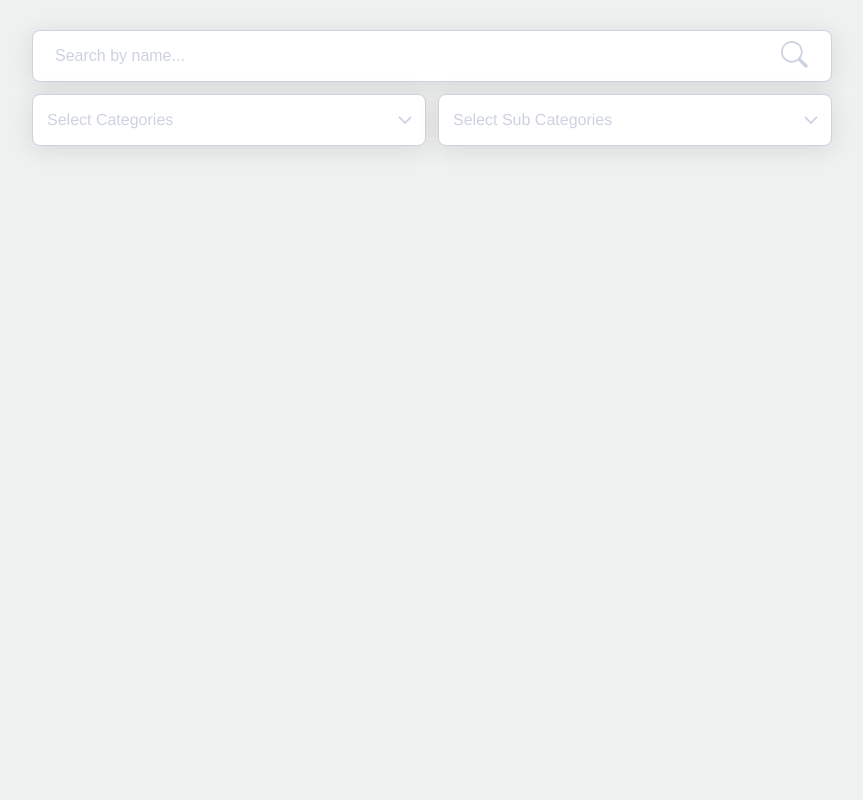
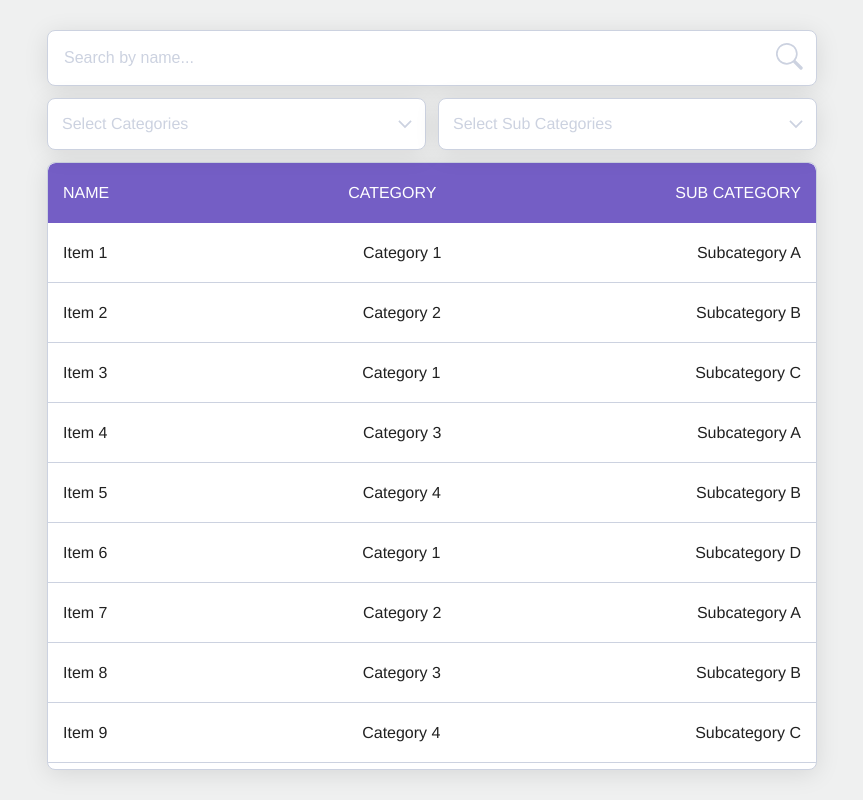
Before and after one commit to sarabadr19966/assettask-sarabadr, a React (Create React App) app: page / in a window 1280 px wide. Shown: the whole page, without its empty margins (208-1071 px from the left). Built offline with nearby package versions, Linux system fonts and the light colour scheme.

Commit message:
handle filter logic

```diff
--- a/src/List/components/ListCard/index.js
+++ b/src/List/components/ListCard/index.js
@@ -1,7 +1,7 @@
-import React from "react";
 import styles from "./styles.module.css";
 import NoDataIcon from "../../../assets/imgs/noDataIcon";
-function ListCard() {
+
+function ListCard({ items }) {
   return (
     <div className={styles.wrapper}>
       <div className={styles.listHeader}>
@@ -9,67 +9,22 @@ function ListCard() {
         <span>Category</span>
         <span>Sub Category</span>
       </div>
-      <div className={styles.listContent}>
-        {/* <div className={styles.listItem}>
-          <span>Name</span>
-          <span>Category</span>
-          <span>Sub Category</span>
+      {items?.length > 0 ? (
+        <div className={styles.listContent}>
+          {items.map((item) => (
+            <div className={styles.listItem} key={item.id}>
+              <span>{item.name}</span>
+              <span>{item.category}</span>
+              <span>{item.subcategory}</span>
+            </div>
+          ))}
         </div>
-        <div className={styles.listItem}>
-          <span>Name</span>
-          <span>Category</span>
-          <span>Sub Category</span>
+      ) : (
+        <div className={styles.noData}>
+          <NoDataIcon />
+          <span>No results found</span>
         </div>
-        <div className={styles.listItem}>
-          <span>Name</span>
-          <span>Category</span>
-          <span>Sub Category</span>
-        </div>
-        <div className={styles.listItem}>
-          <span>Name</span>
-          <span>Category</span>
-          <span>Sub Category</span>
-        </div>
-        <div className={styles.listItem}>
-          <span>Name</span>
-          <span>Category</span>
-          <span>Sub Category</span>
-        </div>
-        <div className={styles.listItem}>
-          <span>Name</span>
-          <span>Category</span>
-          <span>Sub Category</span>
-        </div>
-        <div className={styles.listItem}>
-          <span>Name</span>
-          <span>Category</span>
-          <span>Sub Category</span>
-        </div>
-        <div className={styles.listItem}>
-          <span>Name</span>
-          <span>Category</span>
-          <span>Sub Category</span>
-        </div>
-        <div className={styles.listItem}>
-          <span>Name</span>
-          <span>Category</span>
-          <span>Sub Category</span>
-        </div>
-        <div className={styles.listItem}>
-          <span>Name</span>
-          <span>Category</span>
-          <span>Sub Category</span>
-        </div>
-        <div className={styles.listItem}>
-          <span>Name</span>
-          <span>Category</span>
-          <span>Sub Category</span>
-        </div> */}
-      </div>
-      <div className={styles.noData}>
-        <NoDataIcon />
-        <span>No results found</span>
-      </div>
+      )}
     </div>
   );
 }
--- a/src/List/components/ListCard/styles.module.css
+++ b/src/List/components/ListCard/styles.module.css
@@ -1,6 +1,6 @@
 .wrapper {
   width: 100%;
-  background-color: white;
+  background-color: var(--shades_0);
   margin-top: 12px;
   border: 1px solid var(--neutral_300);
   border-radius: 8px;
@@ -27,7 +27,7 @@
   text-align: left;
   font-weight: 500;
   font-size: 1rem;
-  color: #fff;
+  color: var(--shades_0);
   text-transform: uppercase;
 }
 
--- a/src/List/components/MultiSelect/styles.module.css
+++ b/src/List/components/MultiSelect/styles.module.css
@@ -6,7 +6,7 @@
   border-radius: 8px;
   width: 100%;
   flex-grow: 1;
-  background-color: white;
+  background-color: var(--shades_0);
   cursor: pointer;
   outline: none;
   &:focus {
@@ -51,7 +51,7 @@
   border: 1px solid var(--neutral_300);
   border-radius: 8px;
   overflow: auto;
-  background-color: #fff;
+  background-color: var(--shades_0);
   z-index: 99;
   max-height: 250px;
   min-height: 50px;
@@ -105,7 +105,7 @@
 
 .dropdownContainer .dropdownTagItem {
   background-color: var(--prim_600);
-  color: #fff;
+  color: var(--shades_0);
   font-size: 1rem;
   padding: 4px;
   border-radius: 8px;
--- a/src/List/components/SearchBar/index.js
+++ b/src/List/components/SearchBar/index.js
@@ -1,13 +1,14 @@
-import React from "react";
 import styles from "./styles.module.css";
 import SearchIcon from "../../../assets/imgs/search.svg";
-function SearchBar() {
+function SearchBar({ searchTerm, setSearchTerm }) {
   return (
     <div className={styles.wrapper}>
       <input
         className={styles.search}
         type="text"
         placeholder="Search by name..."
+        value={searchTerm}
+        onChange={(e) => setSearchTerm(e.target.value)}
       />
       <img src={SearchIcon} alt="search-icon" className={styles.searchIcon} />
     </div>
--- a/src/List/components/SearchBar/styles.module.css
+++ b/src/List/components/SearchBar/styles.module.css
@@ -1,7 +1,7 @@
 .wrapper {
   display: flex;
-  background-color: white;
-  padding: 10px 20px;
+  background-color: var(--shades_0);
+  padding: 12px 10px;
   width: 100%;
   align-items: center;
   border: 1px solid var(--neutral_300);
@@ -24,5 +24,6 @@
   color: var(--text_color);
   &::-webkit-input-placeholder {
     color: var(--neutral_300);
+    padding: 4px;
   }
 }
--- a/src/List/index.js
+++ b/src/List/index.js
@@ -1,83 +1,202 @@
-import { useState } from "react";
+import { useState, useEffect } from "react";
 import SearchBar from "./components/SearchBar";
 import CustomSelect from "./components/MultiSelect";
+import ListCard from "./components/ListCard";
 import styles from "./styles.module.css";
+
 const ListPage = () => {
-  const [options, setOptions] = useState([
+  const categoriesOpts = [
+    "Category 1",
+    "Category 2",
+    "Category 3",
+    "Category 4",
+  ];
+
+  const subCategoriesOpts = [
+    "Subcategory A",
+    "Subcategory B",
+    "Subcategory C",
+    "Subcategory D",
+  ];
+  const items = [
     {
-      label: "Option 1",
-      value: "opt1",
+      id: 1,
+      name: "Item 1",
+      category: "Category 1",
+      subcategory: "Subcategory A",
     },
     {
-      label: "Option 2",
-      value: "opt2",
+      id: 2,
+      name: "Item 2",
+      category: "Category 2",
+      subcategory: "Subcategory B",
     },
     {
-      label: "Option 3",
-      value: "opt3",
+      id: 3,
+      name: "Item 3",
+      category: "Category 1",
+      subcategory: "Subcategory C",
     },
     {
-      label: "Option 2",
-      value: "opt2",
+      id: 4,
+      name: "Item 4",
+      category: "Category 3",
+      subcategory: "Subcategory A",
     },
     {
-      label: "Option 3",
-      value: "opt3",
+      id: 5,
+      name: "Item 5",
+      category: "Category 4",
+      subcategory: "Subcategory B",
     },
     {
-      label: "Option 2",
-      value: "opt2",
+      id: 6,
+      name: "Item 6",
+      category: "Category 1",
+      subcategory: "Subcategory D",
     },
     {
-      label: "Option 3",
-      value: "opt3",
+      id: 7,
+      name: "Item 7",
+      category: "Category 2",
+      subcategory: "Subcategory A",
     },
     {
-      label: "Option 2",
-      value: "opt2",
+      id: 8,
+      name: "Item 8",
+      category: "Category 3",
+      subcategory: "Subcategory B",
     },
     {
-      label: "Option 3",
-      value: "opt3",
+      id: 9,
+      name: "Item 9",
+      category: "Category 4",
+      subcategory: "Subcategory C",
     },
     {
-      label: "Option 2",
-      value: "opt2",
+      id: 10,
+      name: "Item 10",
+      category: "Category 4",
+      subcategory: "Subcategory A",
     },
     {
-      label: "Option 3",
-      value: "opt3",
+      id: 11,
+      name: "Item 11",
+      category: "Category 2",
+      subcategory: "Subcategory C",
     },
     {
-      label: "Option 2",
-      value: "opt2",
+      id: 12,
+      name: "Item 12",
+      category: "Category 3",
+      subcategory: "Subcategory D",
     },
     {
-      label: "Option 3",
-      value: "opt3",
+      id: 13,
+      name: "Item 13",
+      category: "Category 1",
+      subcategory: "Subcategory B",
     },
-  ]);
+    {
+      id: 14,
+      name: "Item 14",
+      category: "Category 3",
+      subcategory: "Subcategory C",
+    },
+    {
+      id: 15,
+      name: "Item 15",
+      category: "Category 2",
+      subcategory: "Subcategory D",
+    },
+    {
+      id: 16,
+      name: "Item 16",
+      category: "Category 4",
+      subcategory: "Subcategory D",
+    },
+  ];
 
-  const handleChangeSelect = (e) => {
-    console.log(e);
+  const [filteredItems, setFilteredItems] = useState([]);
+  const [searchTerm, setSearchTerm] = useState("");
+  const [categories, setCategories] = useState([]);
+  const [subCategories, setSubCategories] = useState([]);
+
+  useEffect(() => {
+    handleFilters();
+  }, [searchTerm, categories, subCategories]);
+
+  const handleFilters = () => {
+    const frequencyCounter = {};
+    let rank = 0;
+    rank = handleSearchFilter(rank, frequencyCounter);
+    rank = handleCategoriesFilter(rank, frequencyCounter);
+    rank = handleSubCategoriesFilter(rank, frequencyCounter);
+    const keysArr = [];
+    Object.keys(frequencyCounter).forEach((key) => {
+      if (frequencyCounter[key] == rank) keysArr.push(key);
+    });
+    const ItemsArr = items.filter((item) => keysArr.includes(String(item.id)));
+    if (rank) setFilteredItems(ItemsArr);
+    else setFilteredItems(items);
+  };
+
+  const handleSearchFilter = (rank, frequencyCounter) => {
+    if (searchTerm && searchTerm.length > 2) {
+      rank++;
+      items.forEach((item) => {
+        if (item.name.toLowerCase().includes(searchTerm.toLowerCase())) {
+          frequencyCounter[String(item.id)] =
+            (frequencyCounter[String(item.id)] || 0) + 1 || 1;
+        }
+      });
+    }
+    return rank;
+  };
+
+  const handleCategoriesFilter = (rank, frequencyCounter) => {
+    if (categories.length) {
+      rank++;
+      items.forEach((item) => {
+        if (categories.includes(item.category)) {
+          frequencyCounter[String(item.id)] =
+            (frequencyCounter[String(item.id)] || 0) + 1 || 1;
+        }
+      });
+    }
+    return rank;
+  };
+
+  const handleSubCategoriesFilter = (rank, frequencyCounter) => {
+    if (subCategories.length) {
+      rank++;
+      items.forEach((item) => {
+        if (subCategories.includes(item.subcategory)) {
+          frequencyCounter[String(item.id)] =
+            (frequencyCounter[String(item.id)] || 0) + 1 || 1;
+        }
+      });
+    }
+    return rank;
   };
   return (
     <div className={styles.wrapper}>
       <div className={styles.headerContainer}>
-        <SearchBar />
+        <SearchBar setSearchTerm={setSearchTerm} searchTerm={searchTerm} />
         <div className={styles.filterContainer}>
           <CustomSelect
-            options={options}
+            options={categoriesOpts}
             placeHolder="Select Categories"
-            onChange={(e) => handleChangeSelect(e)}
+            onChange={(values) => setCategories(values)}
           />
           <CustomSelect
-            options={options}
+            options={subCategoriesOpts}
             placeHolder="Select Sub Categories"
-            onChange={(e) => handleChangeSelect(e)}
+            onChange={(values) => setSubCategories(values)}
           />
         </div>
       </div>
+      <ListCard items={filteredItems} />
     </div>
   );
 };
--- a/src/List/styles.module.css
+++ b/src/List/styles.module.css
@@ -5,8 +5,7 @@
   display: flex;
   flex-direction: column;
   align-items: center;
-  padding-top: 30px;
-  padding-bottom: 30px;
+  padding: 30px 15px;
   height: 100%;
 }
 .headerContainer {
@@ -24,3 +23,9 @@
   gap: 12px;
   justify-content: space-between;
 }
+
+@media screen and (max-width: 515px) {
+  .filterContainer {
+    flex-direction: column;
+  }
+}
```
Also changed, not shown: src/App.css (deleted, +0 -38 lines), src/List/components/MultiSelect/index.js (+7 -11 lines), src/assets/imgs/noDataIcon.js (+39 -40 lines), src/index.css (+1 -53 lines).
